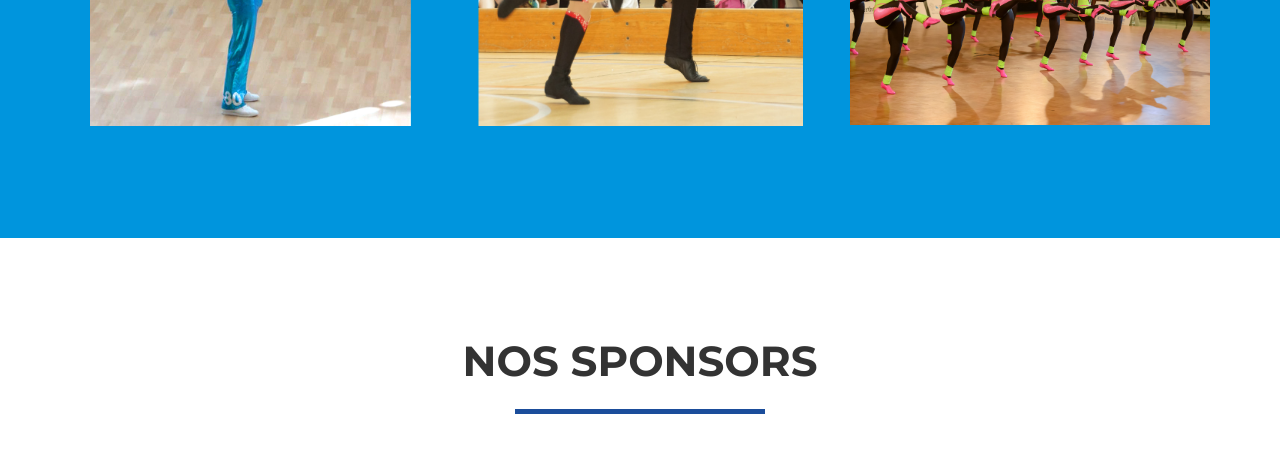
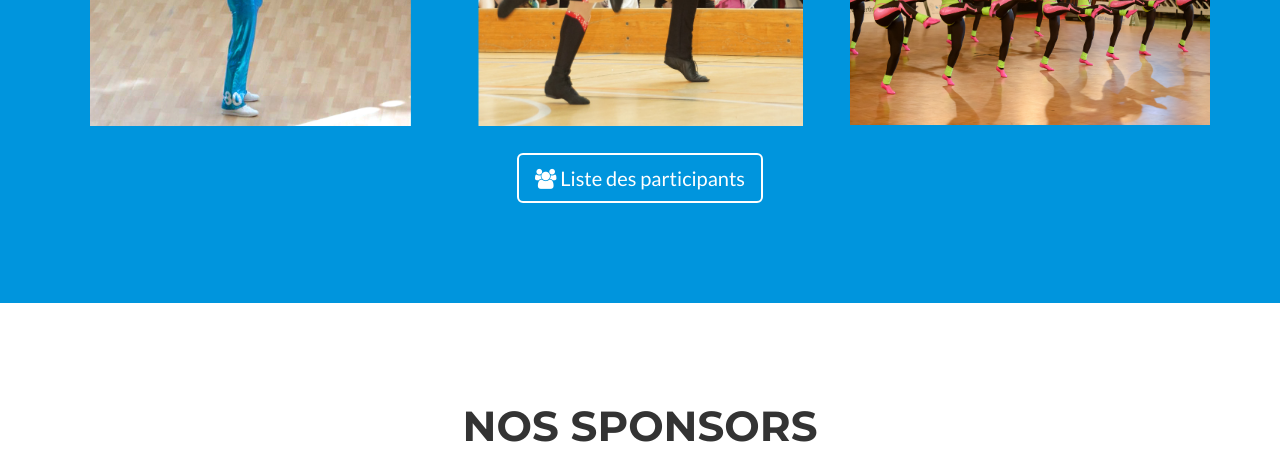
Before and after one commit to ragu89/cs17, a plain HTML site: page index.html in a window 1280 px wide. Shown: the part 1700-2161 px from the top of the page. Drawn offline with nearby package versions, Linux system fonts and the light colour scheme.

Commit message:
Add a link to the participants

```diff
--- a/index.html
+++ b/index.html
@@ -124,6 +124,14 @@
                 <div class="col-sm-4 portfolio-item">
                     <a href="#portfolioModal4" class="portfolio-link" data-toggle="modal">
                         <img src="img/portfolio/ladies-formation.png" class="img-responsive img-centered" alt="">
+                    </a>
+                </div>
+            </div>
+            <div class="row">
+
+                <div class="col-lg-8 col-lg-offset-2 text-center">
+                    <a href="http://www.reg-sw.com/srrc/anmeldung.asp?turnir=88" target="blank" class="btn btn-lg btn-outline">
+                        <i class="fa fa-users"></i> Liste des participants
                     </a>
                 </div>
             </div>
```
